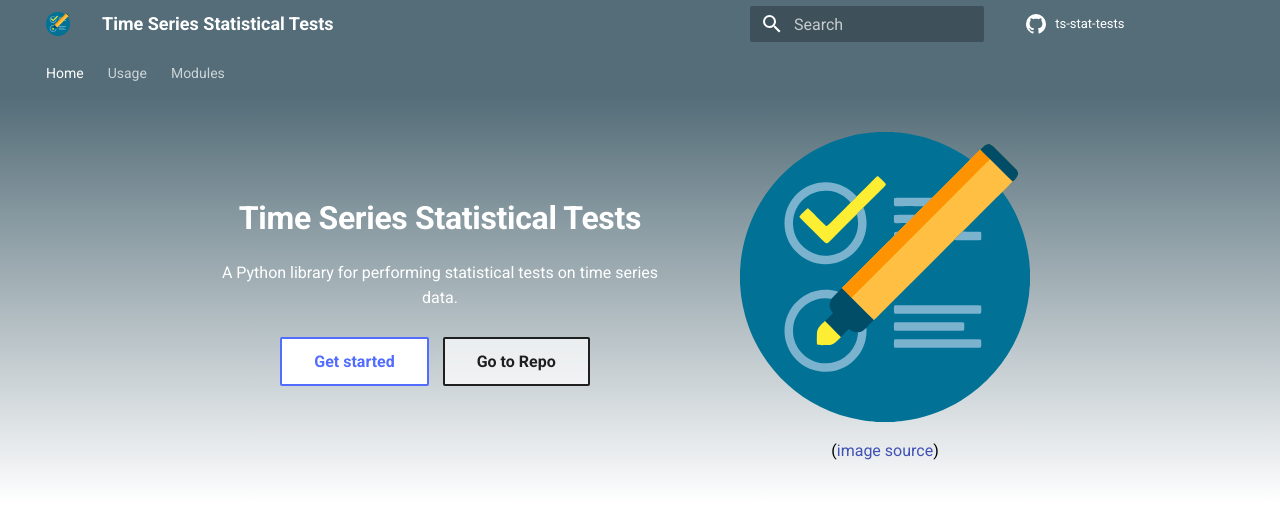
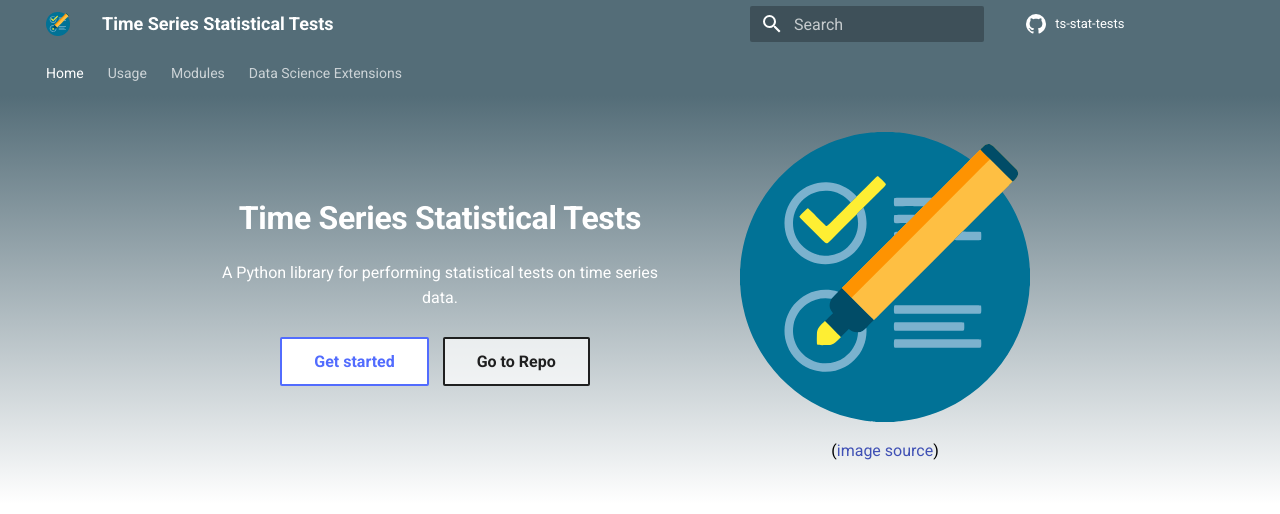
Before and after one commit to data-science-extensions/ts-stat-tests, an MkDocs documentation site: the page built from docs/index.md, in a window 1280 px wide. Shown: the top 514 px of the page. Built offline with MkDocs 1.6.1 and Material for MkDocs 9.7.7, drawn with Linux system fonts in a browser that asks for light colours; comment, search, counter and statistics services are not loaded; the version menu is left out.

Commit message:
Add navigation link to Data Science Extensions page - Include a link to Data Science Extensions in the navigation menu.

```diff
--- a/mkdocs.yml
+++ b/mkdocs.yml
@@ -61,6 +61,7 @@ nav:
       - Normality: code/normality.md
       - Stationarity: code/stationarity.md
       - Seasonality: code/seasonality.md
+  - Data Science Extensions: https://data-science-extensions.com/
 
 
 markdown_extensions:
```
